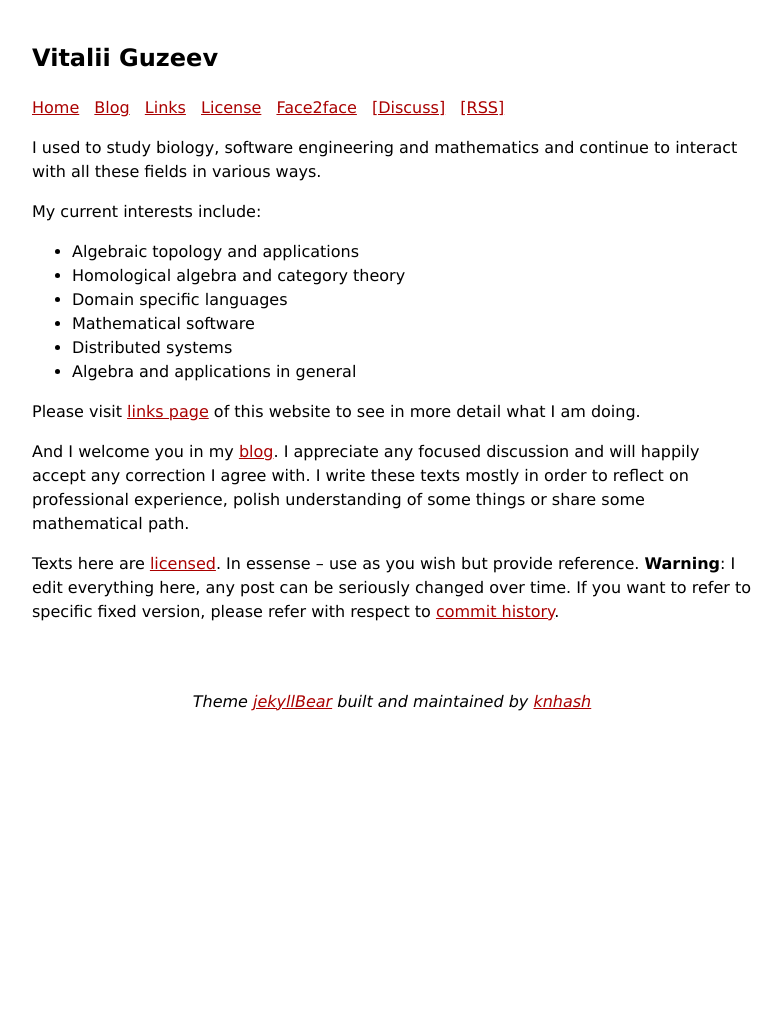
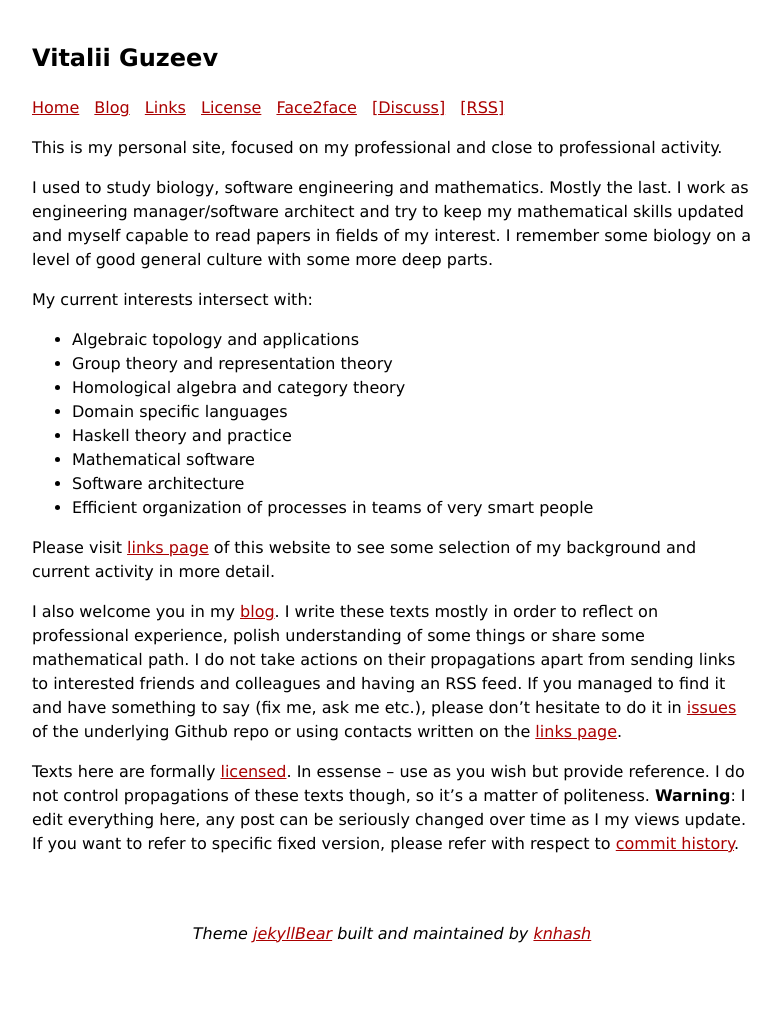
Before and after one commit to viviag/viviag.io, a Jekyll site: the page built from index.md, in a window 1280 px wide. Shown: the whole page, without its empty margins (248-1030 px from the left). Built offline with Jekyll 4.4.1, drawn with Linux system fonts in a browser that asks for light colours; before the commit the page ends 900 px from its top, so only the background shows below that.

Commit message:
Some structural updates

```diff
--- a/index.md
+++ b/index.md
@@ -3,22 +3,29 @@ layout: default
 title: About
 ---
 
-I used to study biology, software engineering and mathematics and continue to interact with all these fields in various ways.
+This is my personal site, focused on my professional and close to professional activity.
 
-My current interests include:
+I used to study biology, software engineering and mathematics. Mostly the last.
+I work as engineering manager/software architect and try to keep my mathematical skills updated and myself capable to read papers in fields of my interest.
+I remember some biology on a level of good general culture with some more deep parts.
+
+My current interests intersect with:
 
 - Algebraic topology and applications
+- Group theory and representation theory
 - Homological algebra and category theory
 - Domain specific languages
+- Haskell theory and practice
 - Mathematical software
-- Distributed systems
-- Algebra and applications in general
+- Software architecture
+- Efficient organization of processes in teams of very smart people
 
-Please visit [links page](/links.html) of this website to see in more detail what I am doing.
+Please visit [links page](/links.html) of this website to see some selection of my background and current activity in more detail.
 
-And I welcome you in my [blog](/blog).
-I appreciate any focused discussion and will happily accept any correction I agree with.
+I also welcome you in my [blog](/blog).
 I write these texts mostly in order to reflect on professional experience, polish understanding of some things or share some mathematical path.
+I do not take actions on their propagations apart from sending links to interested friends and colleagues and having an RSS feed.
+If you managed to find it and have something to say (fix me, ask me etc.), please don't hesitate to do it in [issues](https://github.com/viviag/viviag.io/issues) of the underlying Github repo or using contacts written on the [links page](/links.html).
 
-Texts here are [licensed](LICENSE.html). In essense – use as you wish but provide reference.
-**Warning**: I edit everything here, any post can be seriously changed over time. If you want to refer to specific fixed version, please refer with respect to [commit history](https://github.com/viviag/viviag.io/commits/main).
+Texts here are formally [licensed](LICENSE.html). In essense – use as you wish but provide reference. I do not control propagations of these texts though, so it's a matter of politeness.
+**Warning**: I edit everything here, any post can be seriously changed over time as I my views update. If you want to refer to specific fixed version, please refer with respect to [commit history](https://github.com/viviag/viviag.io/commits/main).
```
Also changed, not shown: links.md (+8 -8 lines), 3 other files.
